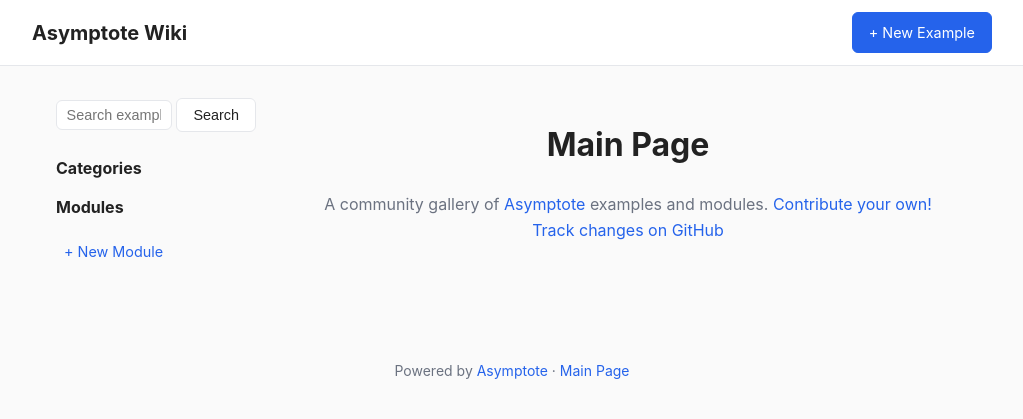
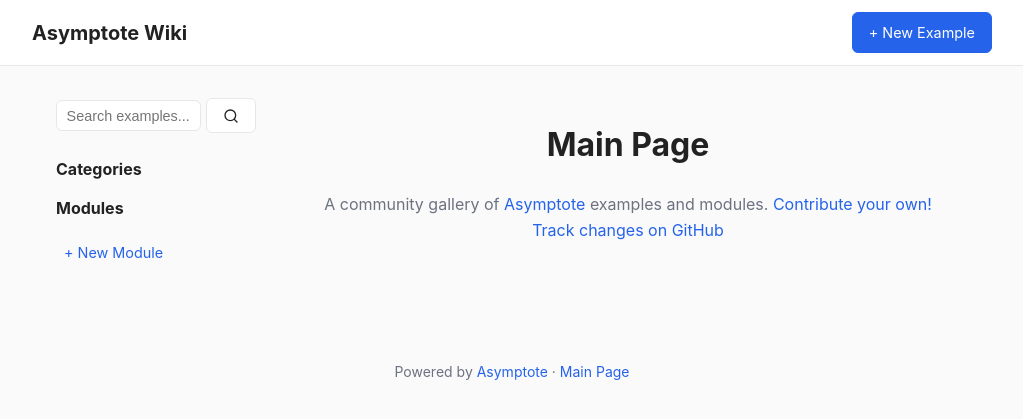
Before and after one commit to vectorgraphics/asymptote-wiki, a Flask app: page / in a window 1280 px wide. Shown: the top 419 px of the page, without its empty margins (128-1151 px from the left). Run offline with Flask 3, Linux system fonts and the light colour scheme; parts of the project's set-up code (start-up, migrations or seed data) failed here and were passed over; some libraries are stand-ins or nearby versions.

Commit message:
Use magnifying-glass icon for the search button

```diff
--- a/templates/search_form.html
+++ b/templates/search_form.html
@@ -4,7 +4,11 @@
 <form action="{{ url_for('search') }}" method="get" class="search-form">
     <input type="text" name="q" placeholder="Search examples..."
            value="{{ search_query or '' }}" id="search-input">
-    <button type="submit" class="btn btn-sm">Search</button>
+    <button type="submit" class="btn btn-sm" title="Search" aria-label="Search">
+        <svg xmlns="http://www.w3.org/2000/svg" width="16" height="16" viewBox="0 0 24 24"
+             fill="none" stroke="currentColor" stroke-width="2" stroke-linecap="round"
+             stroke-linejoin="round" style="vertical-align:middle;"><circle cx="11" cy="11" r="8"></circle><line x1="21" y1="21" x2="16.65" y2="16.65"></line></svg>
+    </button>
     <button type="button" class="search-clear" id="search-clear"
             style="display:none;" title="Clear">&times;</button>
 </form>
```
